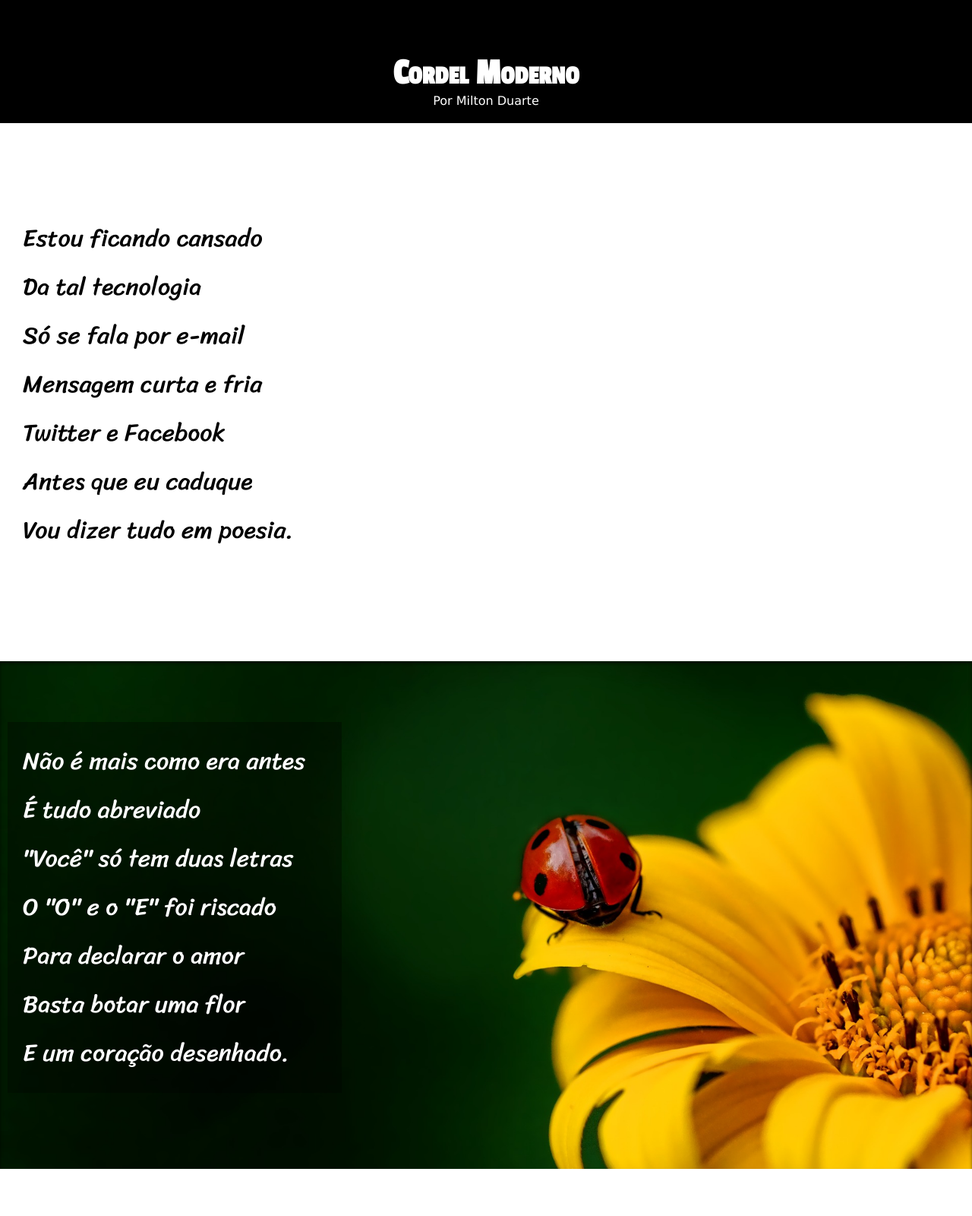
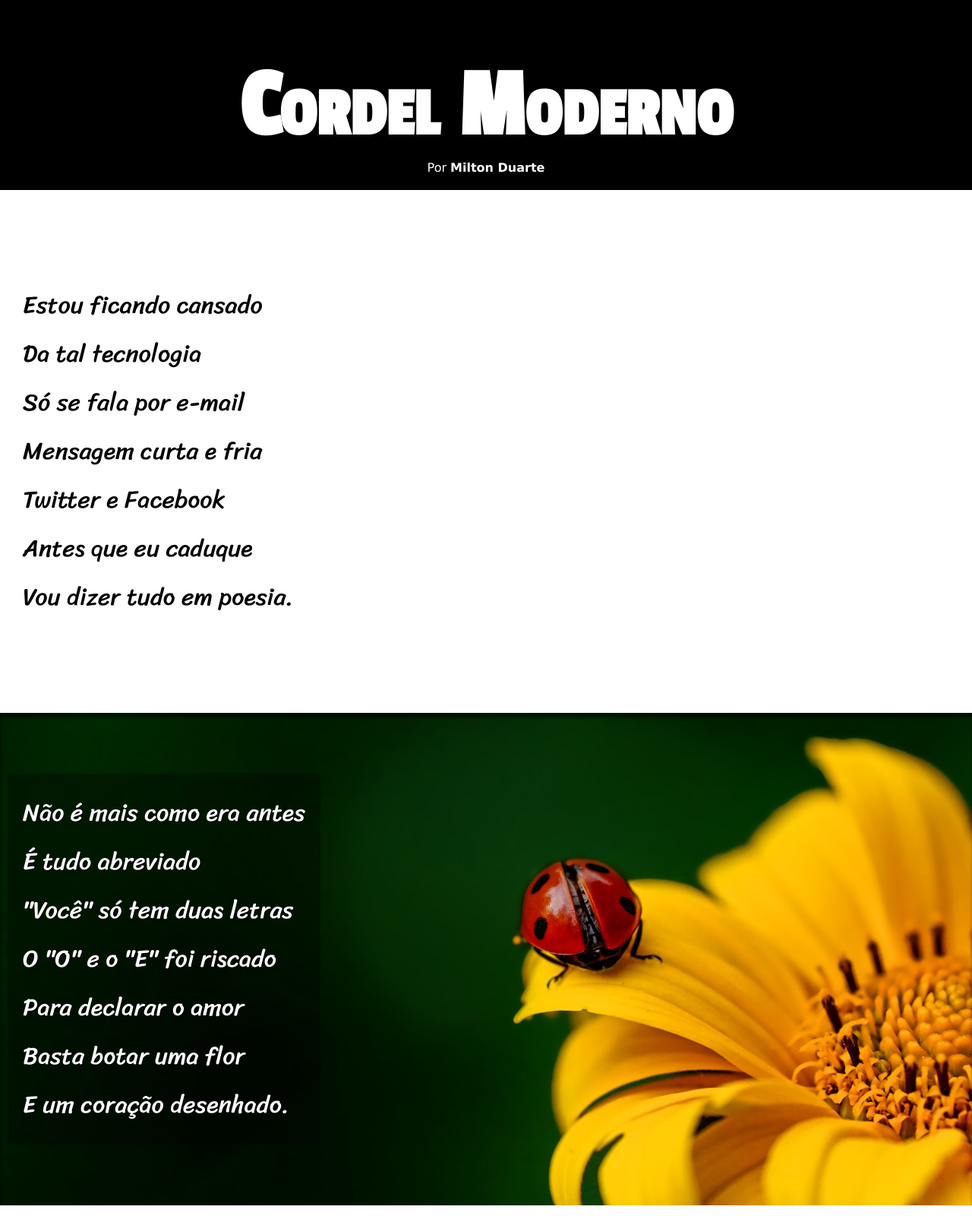
Before and after one commit to ariel-mosquera/html-css, a plain HTML site: page desafios/d012/index.html in a window 1280 px wide. Shown: the top 1600 px of the page at 76% size. Drawn offline with Linux system fonts and the light colour scheme.

Commit message:
detalhes "finais"

```diff
--- a/desafios/d012/index.html
+++ b/desafios/d012/index.html
@@ -42,7 +42,7 @@
             Agora é .com <br>
             Se o saite é muito bom <br>
             Ele vale um alto preço. <br>
-        </p>
+        </p><br>
         <p>
             Pra piorar a liguagem <br>
             O emoticom é um risco <br>
@@ -73,7 +73,7 @@
             Abriu outro aplicativo <br>
             O mundo ficou cativo <br>
             Da tecnologia do agora. <br>
-        </p>
+        </p><br>
         <p>
             Felizmente, pra orar <br>
             Não precisa de iternet <br>
--- a/desafios/d012/style.css
+++ b/desafios/d012/style.css
@@ -38,7 +38,7 @@ header a {
 }
 
 header h1 {
-    font-size: 3em;
+    font-size: 10vw;
     padding-top: 50px;
     font-variant: small-caps;
     font-family: var(--fonte-destaque);
@@ -51,12 +51,11 @@ section {
     margin: 20px 0px 20px 0px;
     line-height: 2em;
     font-family: var(--fonte-corpo);
-    font-size: 2em;
+    font-size: 2.5vw;
 }
 
 section p {
-    width: 400px;
-    margin-bottom: 20px;
+    display: inline-block;
     padding: 20px;
 }
 
@@ -68,11 +67,12 @@ section#img1 {
 section.imagem p {
     color: white;
     background-color: rgba(0, 0, 0, 0.313);
+    text-shadow: 1px 1px rgba(0, 0, 0, 0.751);
 
 }
 
 section.imagem {
-    box-shadow: inset 0px 3px 4px rgba(0, 0, 0, 0.549);
+    box-shadow: inset 1px 6px 4px rgba(0, 0, 0, 0.549);
     background-color: white;
 }
 
@@ -92,12 +92,12 @@ footer p {
     padding: 7px;
 }
 
-footer a {
+footer a, header a {
     text-decoration: none;
     color: rgb(255, 255, 255);
     font-weight: bold;
 }
 
-footer a:hover {
+footer a:hover, header a:hover {
     text-decoration: underline;
 }
```
